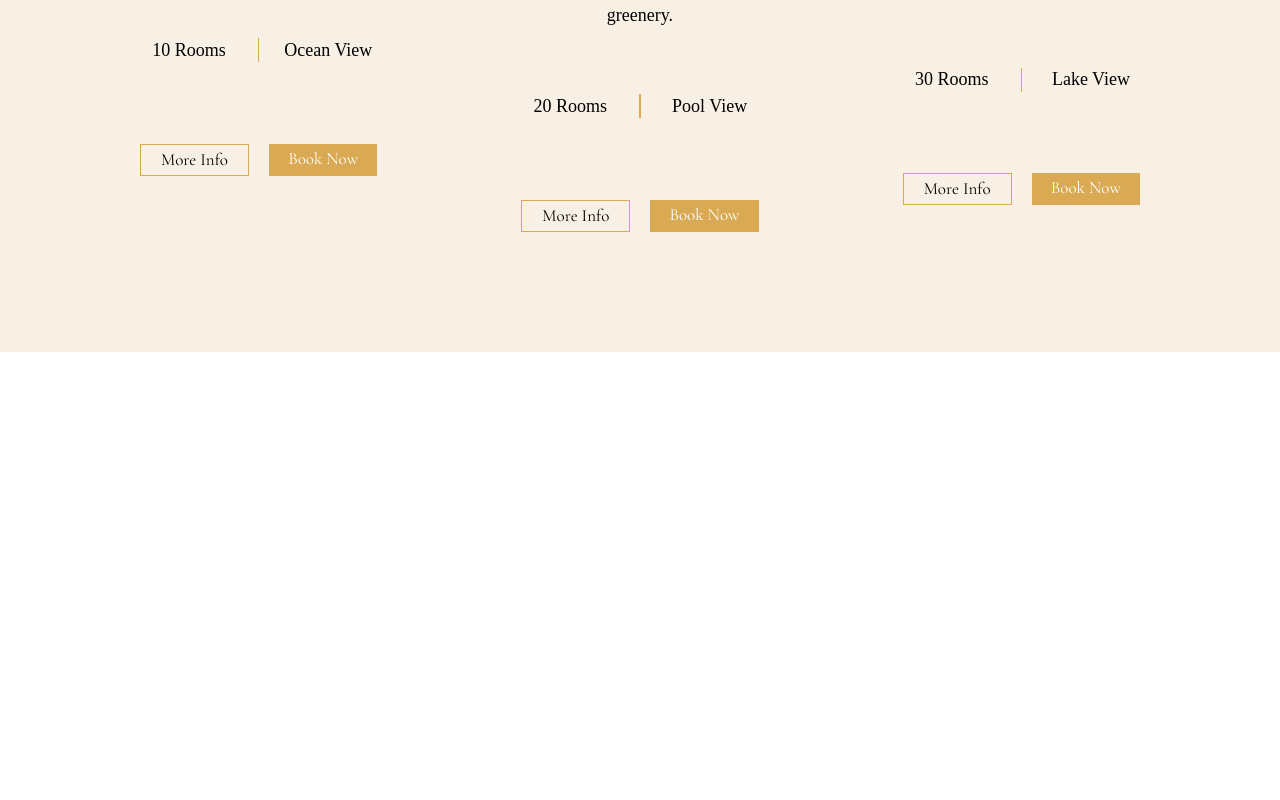
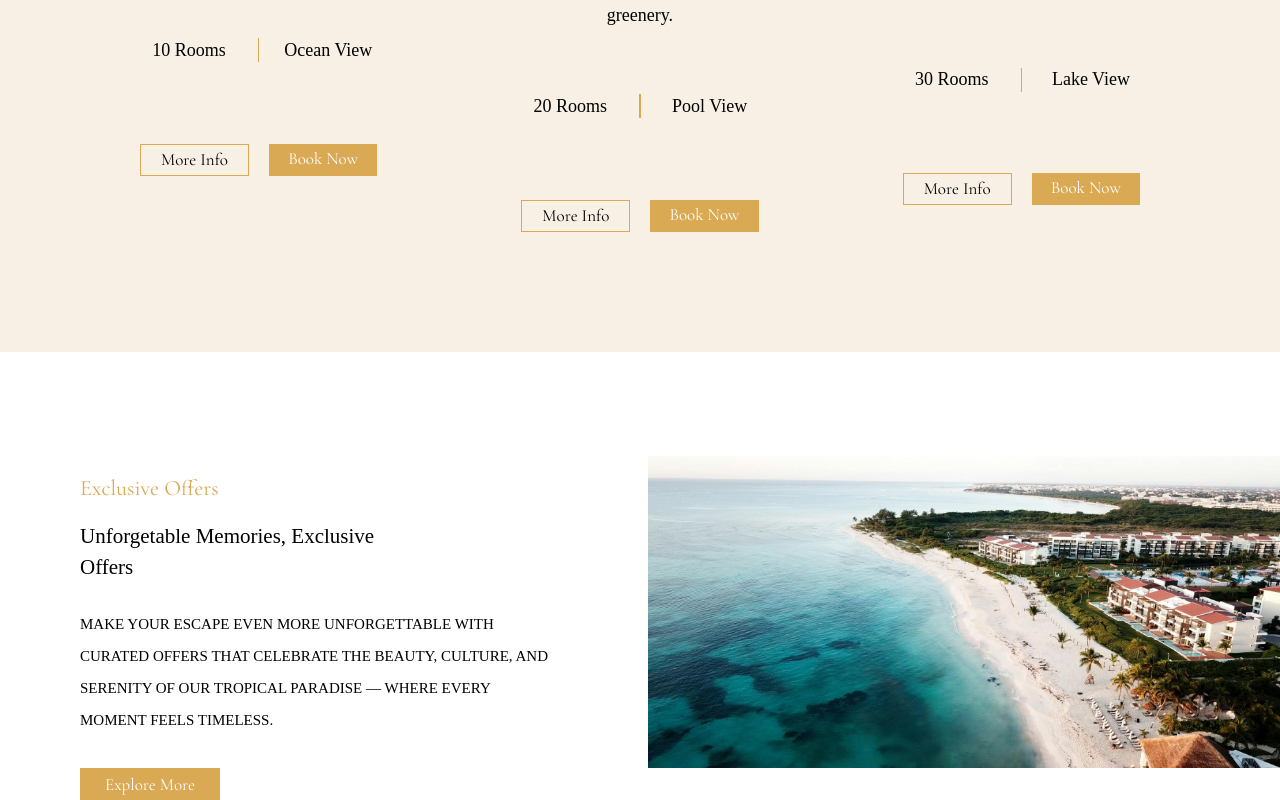
Before and after one commit to Binada-SH/Hotel_Website, a React (Vite) app in the folder hotel_website/: page / in a window 1280 px wide. Shown: the part 2329-3129 px from the top of the page. Before the commit the page ends 2681 px from the top, so only its background shows below. Built offline with nearby package versions, Linux system fonts and the light colour scheme.

Commit message:
Exclusive offers section creation

```diff
--- a/hotel_website/src/App.jsx
+++ b/hotel_website/src/App.jsx
@@ -3,6 +3,7 @@ import Navbar from './Components/navbar/navbar'
 import Hero from './Components/hero/hero'
 import HeroContent from './Components/hero_content/hero_content'
 import Rooms from './Components/rooms/rooms'
+import Offers from './Components/offers/offers'
 const App = () => {
   return (
     <div>
@@ -10,6 +11,7 @@ const App = () => {
       <Hero/>
       <HeroContent/>
       <Rooms/>
+      <Offers/>
     </div>
   )
 }
--- a/hotel_website/src/Components/offers/offers.jsx
+++ b/hotel_website/src/Components/offers/offers.jsx
@@ -1,10 +1,21 @@
+import { div } from 'framer-motion/client'
 import React from 'react'
 
 const Offers = () => {
   return (
-    <div>
+    <div className='flex flex-row'>
+        <div className='flex flex-col'>
+            <h2 className='text-[22px] text-left mt-30 ml-20 font-[Cormorant_Garamond] text-[#daa954]'>Exclusive Offers</h2>
+            <h1 className='text-[21px] text-left mt-4 ml-20 w-80 font-[now] text-[#000000]'>Unforgetable Memories, Exclusive Offers</h1>
+            <p className='text-[15px] text-left w-120 mt-6  ml-20 font-[jura] uppercase leading-8'>Make your escape even more unforgettable with curated offers that celebrate the beauty, culture, and serenity of our tropical paradise — where every moment feels timeless.</p>
+            <button className='mt-8 bg-[#daa954] w-35 h-8 pt-0.5 ml-20 font-[Cormorant_Garamond] text-[17px] text-[#ffffff] hover:text-[#000000] cursor-pointer transition-colors'>Explore More</button>
+        </div>
+        <img className='w-180 h-78 mt-26 ml-22 cursor-pointer' src="src/assets/offers.jpg" alt="offers image" />
+
+
 
     </div>
+
   )
 }
 
```
Also changed, not shown: hotel_website/src/assets/offers.jpg (added).
